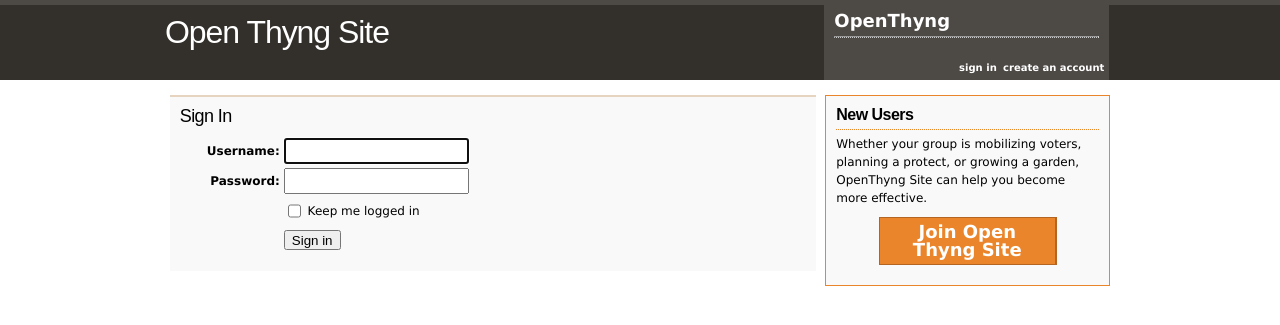
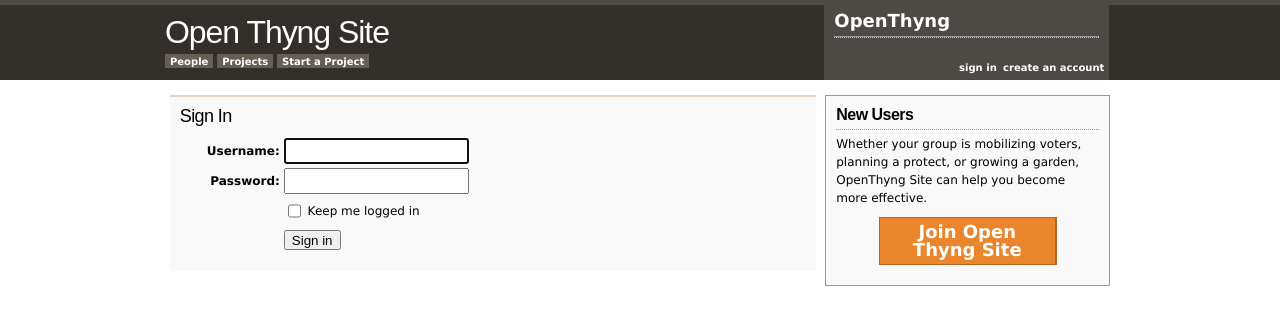
Before and after one commit to socialplanning/thyng, a Django app: page /login/ in a window 1280 px wide. Shown: the top 325 px of the page. Run offline with Django 3.2, Linux system fonts and the light colour scheme; style sheets or scripts are compiled from the project's sources; some libraries are stand-ins or nearby versions.

Commit message:
Add topnav buttons

```diff
--- a/thyng/static/less/base.less
+++ b/thyng/static/less/base.less
@@ -1,5 +1,6 @@
 @background-color: #332F2A;
 @background-accent-color: #4D4945;
+@background-highlight-color: #665D55;
 @brand-color: #6BA12A;
 @secondary-color: #EB852B;
 @secondary-accent-color: #B36521;
@@ -47,9 +48,32 @@ div {
     font-weight: normal;
   }
 
-  #topnav-title {
+  .topnav-mainnav {
     width: 69%;
     display: inline-block;
+
+    h1#topnav-title {
+
+    }
+
+    ul#topnav-context {
+      list-style-type: none;
+      margin: 10px 0;
+      padding: 0;
+
+      li {
+        display: inline-block;
+        background: @background-highlight-color;
+
+        a {
+          color: white;
+          font-size: 10px;
+          font-weight: bold;
+          text-decoration: none;
+          padding: 10px 5px;
+        }
+      }
+    }
   }
 
   #topnav-tab {
--- a/thyng/templates/thyng/base.html
+++ b/thyng/templates/thyng/base.html
@@ -11,13 +11,34 @@
   <body>
     <div id="topnav">
       <div class="content">
-        <h1 id="topnav-title">
-          {% block title %}
-          Open Thyng Site
-          {% endblock %}
-        </h1>
+        <div class="topnav-mainnav">
+          <h1 id="topnav-title">
+            {% block title %}
+            Open Thyng Site
+            {% endblock %}
+          </h1>
+          <ul id="topnav-context">
+            <li>
+              <a href="">
+                {% blocktrans %}People{% endblocktrans %}
+              </a>
+            </li>
+            <li>
+              <a href="">
+                {% blocktrans %}Projects{% endblocktrans %}
+              </a>
+            </li>
+            <li>
+              <a href="">
+                {% blocktrans %}Start a Project{% endblocktrans %}
+              </a>
+            </li>
+          </ul>
+        </div>
         <div id="topnav-tab">
-          <a href="{% url 'home' %}">OpenThyng</a>
+          <a href="{% url 'home' %}">
+            {% blocktrans %}OpenThyng{% endblocktrans %}
+          </a>
           <hr>
           <div class="user-menu">
             {% if request.user.is_anonymous %}
```
